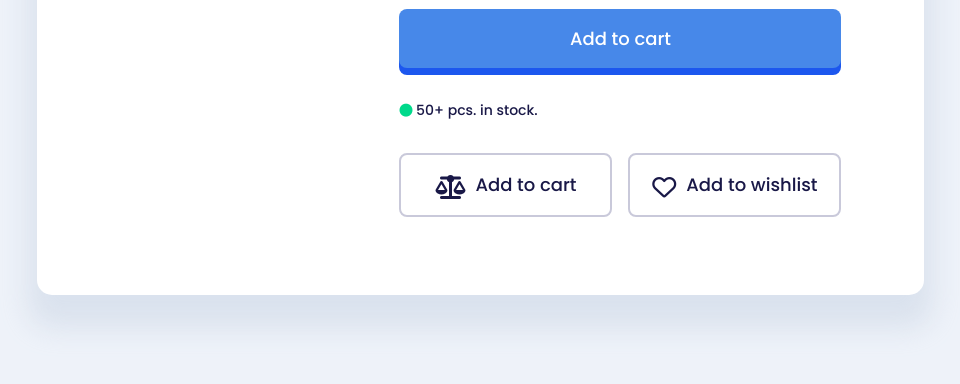
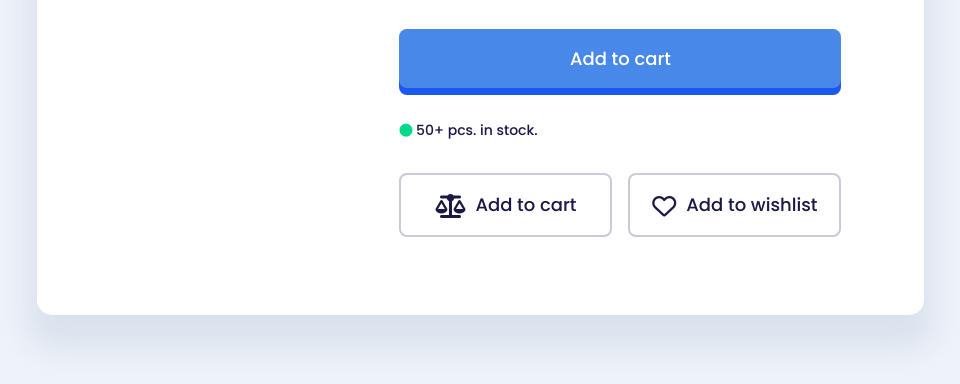
Before and after one commit to ichigawr/f8-fullstack-k12, a plain HTML site: page Day3/ProductInfo/index.html in a window 1280 px wide. Shown: the part 416-800 px from the top of the page, without its empty margins (160-1120 px from the left). Drawn offline with Linux system fonts and the light colour scheme.

Commit message:
docs: update margin calculation for ProductInfo page styles

```diff
--- a/Day3/ProductInfo/styles.css
+++ b/Day3/ProductInfo/styles.css
@@ -18,7 +18,7 @@ body {
     background-color: #ffffff;
     width: 887px;
     height: 661px;
-    margin: 50px auto;
+    margin: calc((100vh - 661px) / 2) auto 0;
     border-radius: 15px;
     box-shadow: 0px 24px 28px 9px #B3C1D954;
     align-content: center;
```
